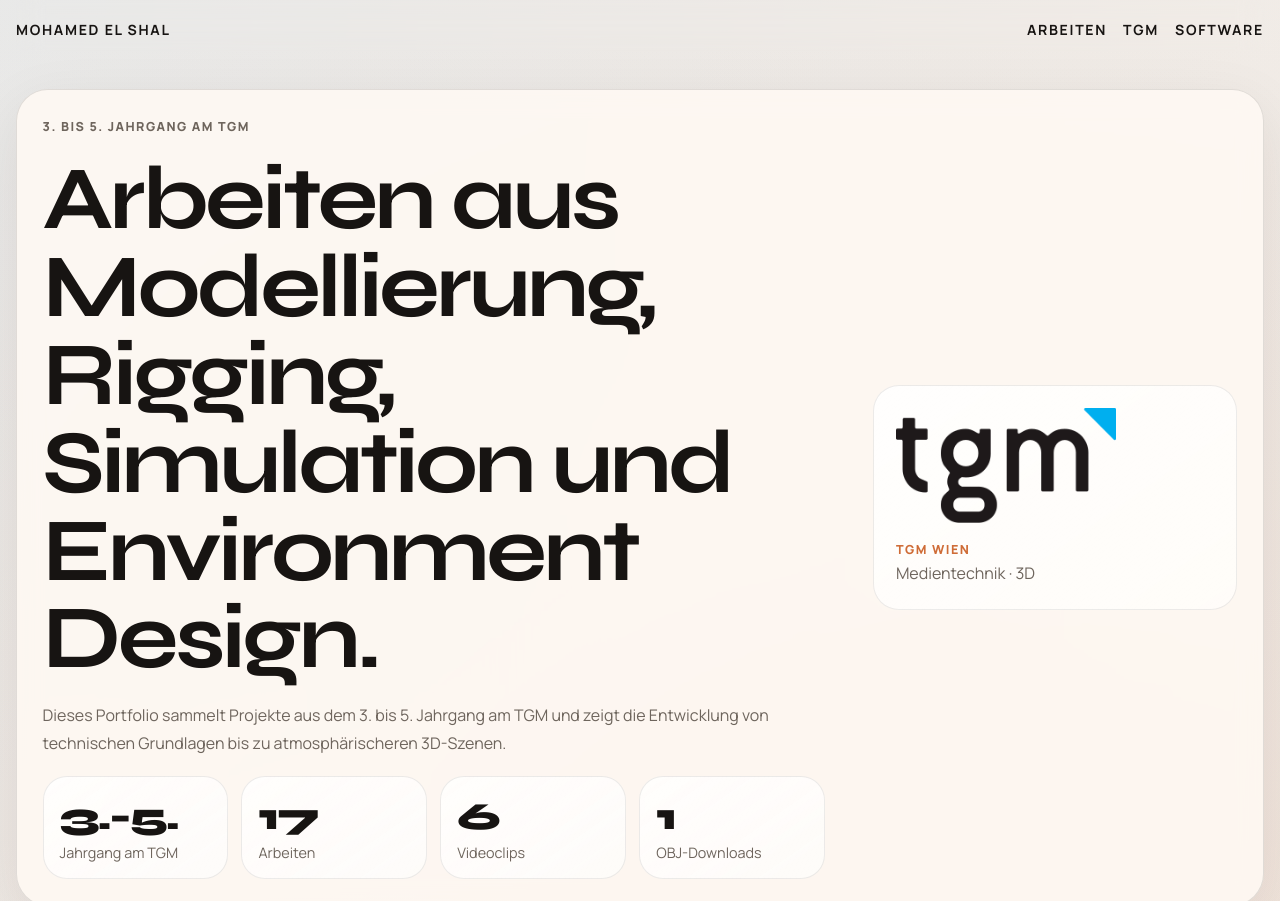
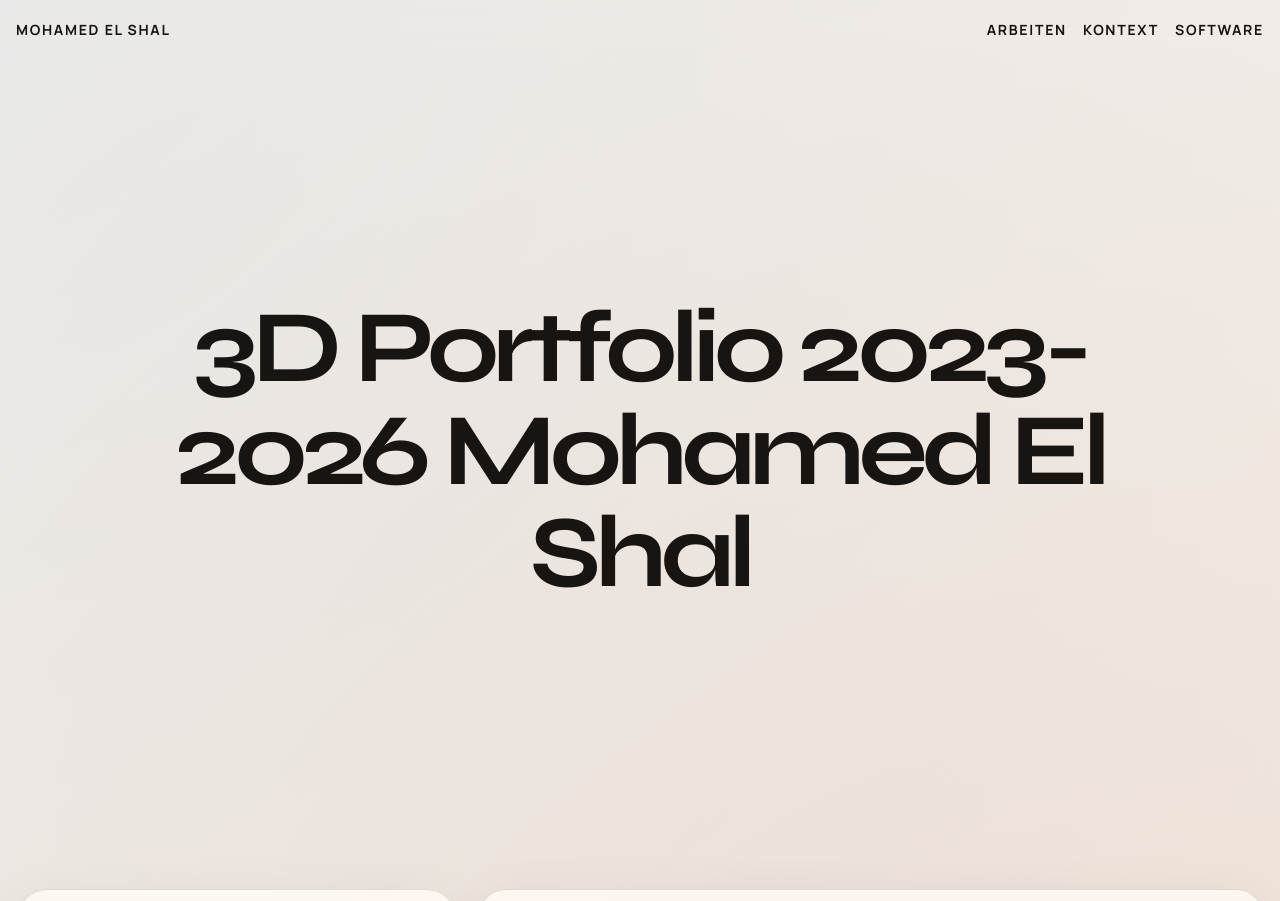
Before and after one commit to cmel2/3D-portfolio, a plain HTML site: page index.html in a window 1280 px wide. Shown: the top 901 px of the page. Drawn offline with nearby package versions, Linux system fonts and the light colour scheme.

Commit message:
Simplify intro and remove TGM branding

```diff
--- a/index.html
+++ b/index.html
@@ -31,57 +31,39 @@
         <a class="site-brand" href="#top">Mohamed El Shal</a>
         <nav class="site-nav" aria-label="Hauptnavigation">
           <a href="#portfolio">Arbeiten</a>
-          <a href="#about">TGM</a>
+          <a href="#about">Kontext</a>
           <a href="#skills">Software</a>
         </nav>
       </header>
 
       <main id="top">
-        <section class="about section" id="portfolio">
-          <div class="portfolio__intro panel" data-reveal>
-            <div class="portfolio__intro-copy">
-              <p class="section-head__eyebrow">3. bis 5. Jahrgang am TGM</p>
-              <h1>
-                Arbeiten aus Modellierung, Rigging, Simulation und Environment
-                Design.
-              </h1>
-              <p>
-                Dieses Portfolio sammelt Projekte aus dem 3. bis 5. Jahrgang am
-                TGM und zeigt die Entwicklung von technischen Grundlagen bis zu
-                atmosphärischeren 3D-Szenen.
-              </p>
-              <div class="portfolio__meta" id="portfolio-meta"></div>
-            </div>
+        <section class="intro-screen section">
+          <div class="intro-screen__content" data-reveal>
+            <h1>3D Portfolio 2023-2026 Mohamed El Shal</h1>
+          </div>
+        </section>
 
-            <aside class="tgm-badge">
-              <img src="./TGM_Logo.png" alt="TGM Logo">
-              <div>
-                <p class="panel__eyebrow">TGM Wien</p>
-                <p>Medientechnik · 3D</p>
-              </div>
-            </aside>
-          </div>
-
+        <section class="portfolio section" id="portfolio">
           <div class="year-stack" id="portfolio-sections"></div>
         </section>
 
         <section class="about section" id="about">
           <div class="section-head" data-reveal>
             <p class="section-head__eyebrow">Kontext</p>
-            <h2>Vom 3. bis 5. Jahrgang am TGM.</h2>
+            <h2>Von technischen Grundlagen zu inszenierten 3D-Arbeiten.</h2>
             <p>
-              Die Arbeiten folgen einer klaren Entwicklung innerhalb der
-              Ausbildung am TGM: zuerst Grundlagen in Form, Material und UVs,
-              dann technische Character- und Simulationsaufgaben und zuletzt
-              stärker inszenierte Licht- und Environment-Arbeiten.
+              Die Arbeiten folgen einer klaren Entwicklung: zuerst Grundlagen in
+              Form, Material und UVs, dann technische Character- und
+              Simulationsaufgaben und zuletzt stärker inszenierte Licht- und
+              Environment-Arbeiten.
             </p>
           </div>
 
           <div class="about__layout">
             <article class="panel about__text" data-reveal>
               <p>
-                Im 3. Jahrgang am TGM stehen saubere Meshes, Materialverständnis
-                und technische Grundlagen im Vordergrund. Im 4. Jahrgang kommen
+                Im 3. Jahrgang stehen saubere Meshes, Materialverständnis und
+                technische Grundlagen im Vordergrund. Im 4. Jahrgang kommen
                 Rigging, Facial Animation und Stoffsimulation dazu. Der 5.
                 Jahrgang verschiebt den Fokus stärker auf Stimmung, Licht,
                 Environment Design und eine klarere visuelle Inszenierung.
@@ -127,7 +109,7 @@
       </main>
 
       <footer class="site-footer">
-        <p>Portfolio mit Arbeiten aus dem 3. bis 5. Jahrgang am TGM.</p>
+        <p>Portfolio mit Arbeiten von 2023 bis 2026.</p>
         <a href="#top">Zurück nach oben</a>
       </footer>
     </div>
--- a/src/data/projects.js
+++ b/src/data/projects.js
@@ -64,7 +64,7 @@ const projectYears = [
     title: "Grundlagen in Form, Material und UV-Verständnis",
     accent: "#cf6c37",
     summary:
-      "Im 3. Jahrgang am TGM stehen Modellierung, Materialtests und klar lesbare Renderings im Vordergrund. Die Arbeiten zeigen technische Grundlagen, aber bereits ein Gespür für Licht, Kontrast und Präsentation.",
+      "Im 3. Jahrgang stehen Modellierung, Materialtests und klar lesbare Renderings im Vordergrund. Die Arbeiten zeigen technische Grundlagen, aber bereits ein Gespür für Licht, Kontrast und Präsentation.",
     skills: ["Tinkercad", "Modelling", "UV Mapping", "Shading"],
     works: [
       {
@@ -143,7 +143,7 @@ const projectYears = [
     title: "Bewegung, Charactertechnik und Simulation",
     accent: "#8ea9bf",
     summary:
-      "Im 4. Jahrgang am TGM verschiebt sich der Fokus von statischen Objekten zu animierten Abläufen. Rigging, Facial Animation und nCloth zeigen ein deutlich technischer werdendes Interesse.",
+      "Im 4. Jahrgang verschiebt sich der Fokus von statischen Objekten zu animierten Abläufen. Rigging, Facial Animation und nCloth zeigen ein deutlich technischer werdendes Interesse.",
     skills: ["Rigging", "Facial Animation", "nCloth", "Rendering"],
     works: [
       {
@@ -219,7 +219,7 @@ const projectYears = [
     title: "Atmosphäre, Environment und ausgereiftere Inszenierung",
     accent: "#786b59",
     summary:
-      "Der 5. Jahrgang am TGM erweitert die technische Basis um stärkere Stimmung, klarere Szenografie und spezifischere Werkzeuge wie XGen. Viele Arbeiten setzen stärker auf cineastische Beleuchtung und räumliche Tiefe.",
+      "Der 5. Jahrgang erweitert die technische Basis um stärkere Stimmung, klarere Szenografie und spezifischere Werkzeuge wie XGen. Viele Arbeiten setzen stärker auf cineastische Beleuchtung und räumliche Tiefe.",
     skills: ["Environment", "XGen", "HDRI", "Lookdev"],
     works: [
       {
--- a/src/main.js
+++ b/src/main.js
@@ -6,13 +6,11 @@
     return;
   }
 
-  const metaRoot = document.querySelector("#portfolio-meta");
   const aboutFocus = document.querySelector("#about-focus");
   const portfolioSections = document.querySelector("#portfolio-sections");
   const softwareGrid = document.querySelector("#software-grid");
   const footerTools = document.querySelector("#footer-tools");
 
-  portfolioRenderer.renderPortfolioMeta(metaRoot, portfolioData.projectYears);
   portfolioRenderer.renderFocusAreas(
     aboutFocus,
     portfolioData.siteMeta.focusAreas,
--- a/src/modules/renderPortfolio.js
+++ b/src/modules/renderPortfolio.js
@@ -164,41 +164,6 @@
     `;
   };
 
-  const renderPortfolioMeta = (root, years) => {
-    if (!root) {
-      return;
-    }
-
-    const works = years.flatMap((year) => year.works);
-    const meta = [
-      { value: "3.-5.", label: "Jahrgang am TGM" },
-      { value: String(works.length), label: "Arbeiten" },
-      {
-        value: String(
-          works.filter((work) => work.media.type === "video").length,
-        ),
-        label: "Videoclips",
-      },
-      {
-        value: String(
-          works.filter((work) => work.media.type === "file").length,
-        ),
-        label: "OBJ-Downloads",
-      },
-    ];
-
-    root.innerHTML = meta
-      .map(
-        (item) => `
-          <article class="meta-card">
-            <span class="meta-card__value">${item.value}</span>
-            <span class="meta-card__label">${item.label}</span>
-          </article>
-        `,
-      )
-      .join("");
-  };
-
   const renderFocusAreas = (root, focusAreas) => {
     if (!root) {
       return;
@@ -284,7 +249,6 @@
 
   window.PortfolioRenderer = {
     renderFocusAreas,
-    renderPortfolioMeta,
     renderSoftware,
     renderToolset,
     renderYearSections,
--- a/styles/components.css
+++ b/styles/components.css
@@ -49,54 +49,6 @@
 
 .button--ghost {
   background: rgba(255, 255, 255, 0.45);
-}
-
-.portfolio__meta {
-  display: grid;
-  grid-template-columns: repeat(4, minmax(0, 1fr));
-  gap: 0.85rem;
-}
-
-.meta-card {
-  display: grid;
-  gap: 0.2rem;
-  padding: 1rem;
-  border-radius: var(--radius-lg);
-  background:
-    linear-gradient(145deg, rgba(255, 255, 255, 0.7), rgba(255, 255, 255, 0.34)),
-    rgba(255, 255, 255, 0.36);
-  border: 1px solid rgba(23, 20, 18, 0.08);
-}
-
-.meta-card__value {
-  font-family: "Syne", sans-serif;
-  font-size: clamp(1.8rem, 3vw, 2.7rem);
-  font-weight: 800;
-  letter-spacing: -0.06em;
-}
-
-.meta-card__label {
-  color: var(--muted);
-  font-size: 0.9rem;
-}
-
-.tgm-badge {
-  display: grid;
-  gap: 1rem;
-  align-items: center;
-  justify-items: start;
-  padding: 1.4rem;
-  border-radius: 26px;
-  background:
-    linear-gradient(145deg, rgba(255, 255, 255, 0.86), rgba(255, 255, 255, 0.48)),
-    var(--panel-strong);
-  border: 1px solid rgba(23, 20, 18, 0.08);
-}
-
-.tgm-badge img {
-  width: min(100%, 220px);
-  height: auto;
-  object-fit: contain;
 }
 
 .chip-cloud,
@@ -406,10 +358,6 @@
 }
 
 @media (max-width: 720px) {
-  .portfolio__meta {
-    grid-template-columns: 1fr;
-  }
-
   .work-card,
   .work-card--featured {
     grid-column: span 1;
--- a/styles/layout.css
+++ b/styles/layout.css
@@ -36,22 +36,22 @@
   justify-content: flex-end;
 }
 
-.portfolio__intro {
+.intro-screen {
+  min-height: 100vh;
   display: grid;
-  grid-template-columns: minmax(0, 1.2fr) minmax(220px, 0.56fr);
-  gap: clamp(1.4rem, 4vw, 3rem);
-  align-items: center;
-  margin-bottom: clamp(2rem, 5vw, 4rem);
+  place-items: center;
+  padding-block: 0;
 }
 
-.portfolio__intro-copy {
-  display: grid;
-  gap: 1.2rem;
+.intro-screen__content {
+  width: min(100%, 980px);
+  text-align: center;
 }
 
-.portfolio__intro h1 {
-  max-width: 13ch;
-  font-size: clamp(2.8rem, 7vw, 6rem);
+.intro-screen__content h1 {
+  font-size: clamp(2.8rem, 8vw, 7rem);
+  line-height: 1;
+  letter-spacing: -0.06em;
 }
 
 .section-head {
@@ -125,7 +125,6 @@
 }
 
 @media (max-width: 1080px) {
-  .portfolio__intro,
   .about__layout,
   .year-section {
     grid-template-columns: 1fr;
@@ -148,6 +147,10 @@
     justify-content: flex-start;
   }
 
+  .intro-screen {
+    min-height: calc(100vh - 40px);
+  }
+
   .work-grid {
     grid-template-columns: repeat(1, minmax(0, 1fr));
   }
```
Also changed, not shown: TGM_Logo.png (deleted).
